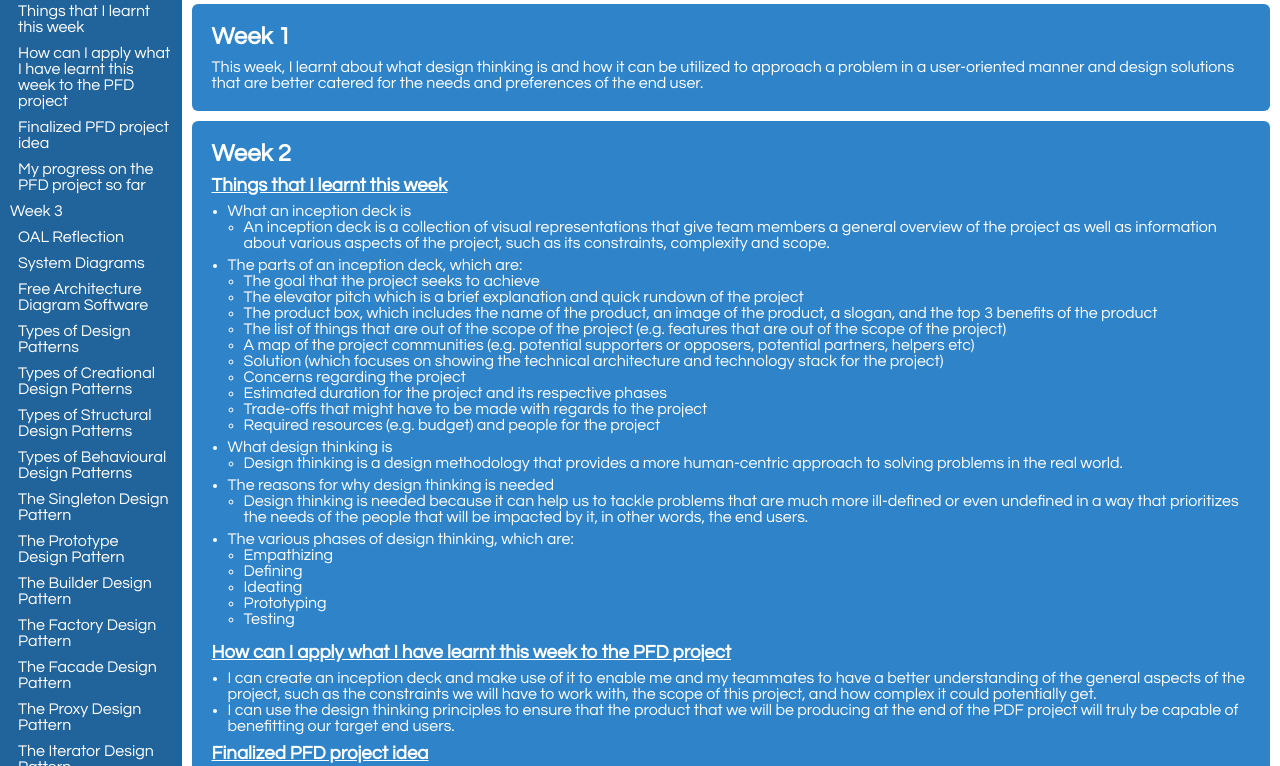
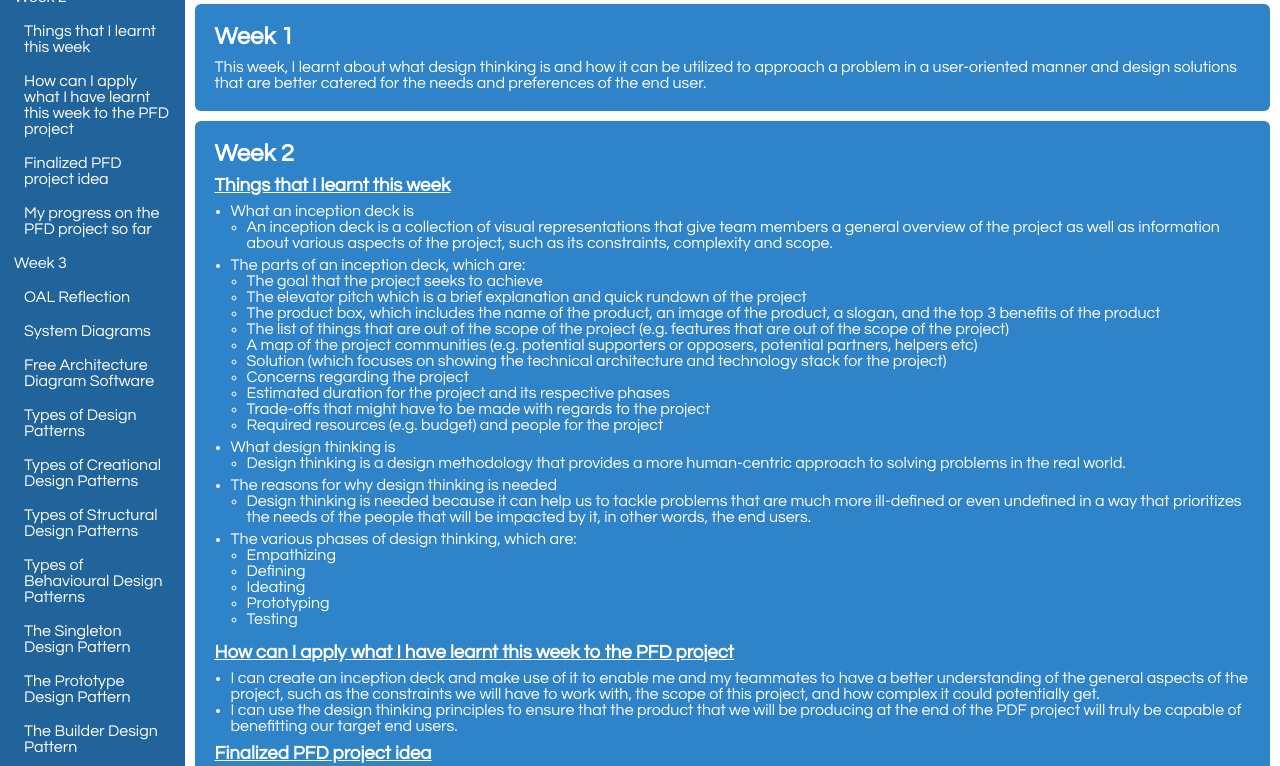
Before and after one commit to S10239861-NP/Portfolio-Development-Module-Blog, a website: page index.html in a window 1280 px wide. Shown: the part 59-825 px from the top of the page. Drawn offline with Linux system fonts and the light colour scheme.

Commit message:
Update blog.

```diff
--- a/index.js
+++ b/index.js
@@ -65,7 +65,7 @@ for (let currentBlogPostCardIndex = 0; currentBlogPostCardIndex < blogPostCards.
 
         newSidebarSubOption.innerText = currentBlogPostCardSubHeaders[currentBlogPostCardSubHeaderIndex].innerText;
 
-        newSidebarSubOption.style["paddingLeft"] = "8px";
+        newSidebarSubOption.style["marginLeft"] = "10px";
 
         newSidebarSubOption.addEventListener("click", onSidebarOptionClick);
 
--- a/style.css
+++ b/style.css
@@ -127,9 +127,11 @@ img {
 }
 
 .main-sidebar-option {
+    display: flex;
+    padding: 4px;
     color: white;
 }
 
 .main-sidebar-option:hover {
-    color: rgb(216, 216, 216);
+    background-color: #246fac;
 }
```
